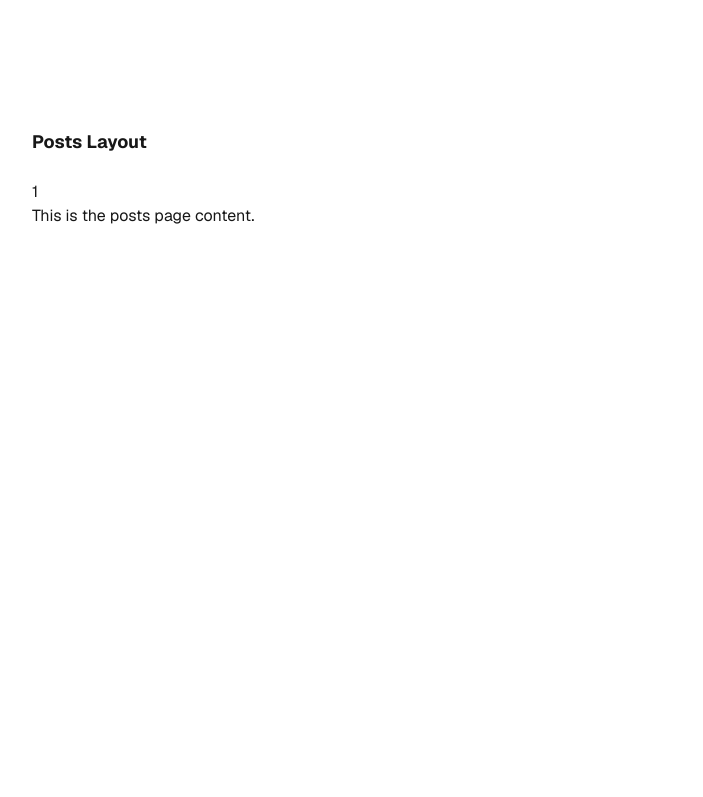
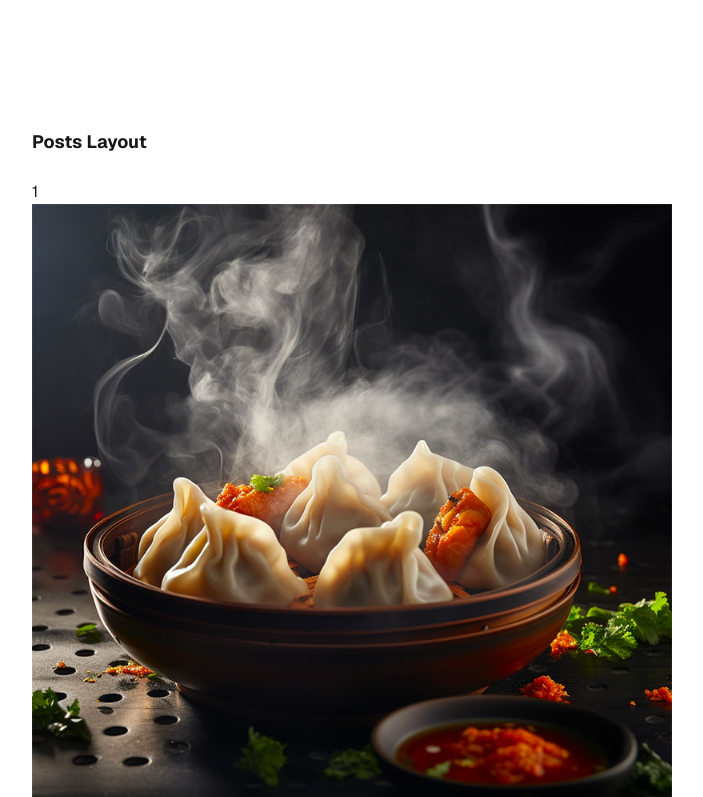
Before and after one commit to ChenPeleg/first-next, a Next.js app: page /posts/1 in a window 1280 px wide. Shown: the top 797 px of the page, without its empty margins (288-991 px from the left). Built offline with nearby package versions, Linux system fonts and the light colour scheme.

Commit message:
feat: add dumplings image to PostsPage for enhanced visual appeal

```diff
--- a/app/posts/[slug]/page.tsx
+++ b/app/posts/[slug]/page.tsx
@@ -1,5 +1,6 @@
 import React  from 'react';
 import {PageProperties} from '@/models/PageProperties';
+import dumplings from '@/assets/images/dumplings.jpg';
 
 
 export default function PostsPage(props: PageProperties<'/posts/[slug]'>) {
@@ -7,6 +8,7 @@ export default function PostsPage(props: PageProperties<'/posts/[slug]'>) {
 
     return (<div>
         <h1> {postName.slug}  </h1>
+        <img src={dumplings.src} alt={'dumplings'} />
         <p>This is the posts page content.</p>
     </div>);
 }
```
